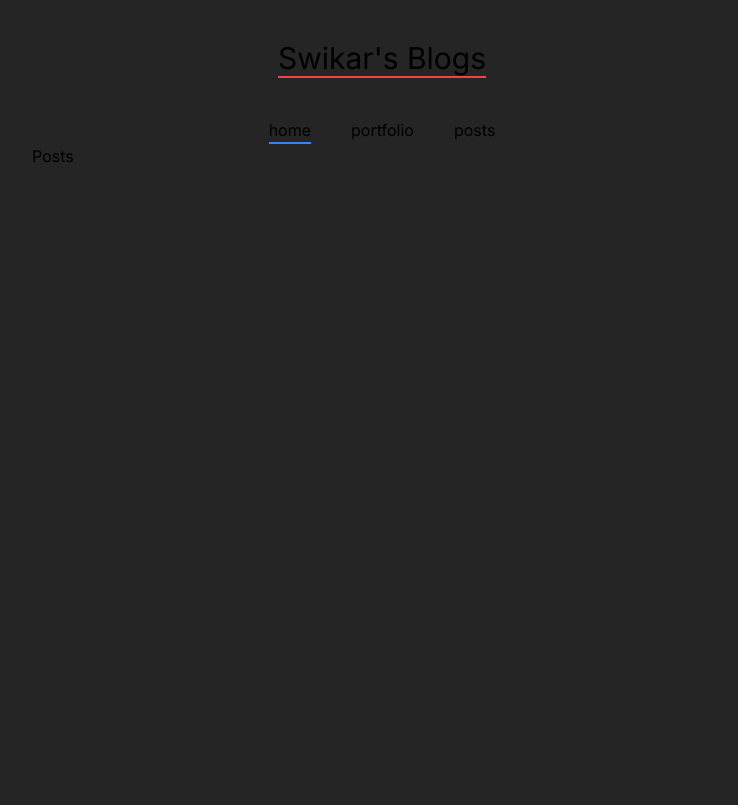
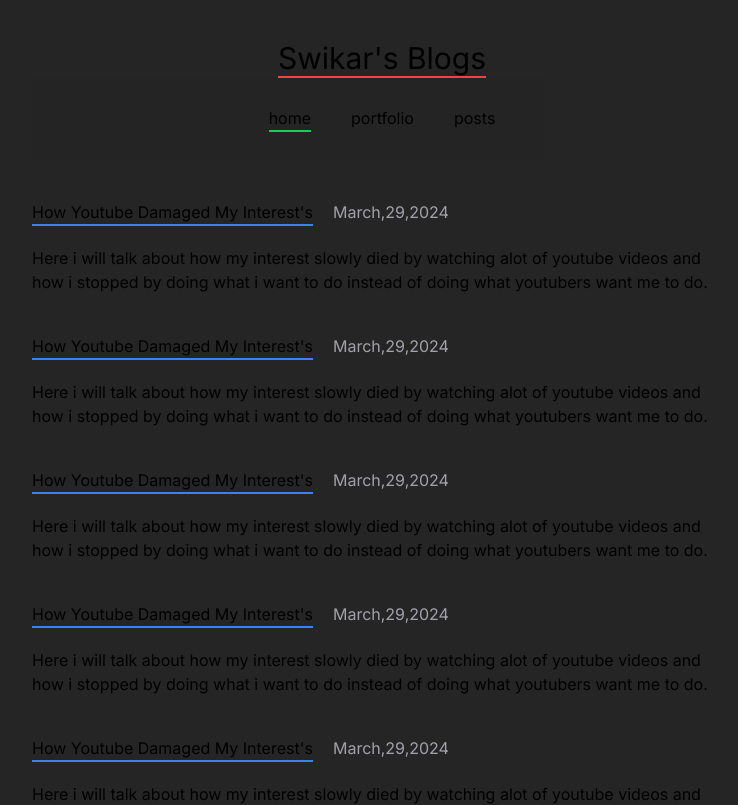
Before and after one commit to realswikarrr/my_blog, a Next.js app: page /posts in a window 1280 px wide. Shown: the top 805 px of the page, without its empty margins (258-996 px from the left). Built offline with nearby package versions, Linux system fonts and the light colour scheme.

Commit message:
feat: 🐴 added navbar and all

```diff
--- a/src/app/components/Nav.tsx
+++ b/src/app/components/Nav.tsx
@@ -2,9 +2,9 @@ import Link from "next/link";
 
 export default function Nav() {
   return (
-    <div>
-      <ul className="flex justify-center mt-10 gap-10">
-        <Link href="/" className=" border-b-2 border-blue-500 cursor-pointer">
+    <div className="sticky top-0 p-7 z-50  bg-[#252525] bg-opacity-90 ">
+      <ul className="flex   justify-center gap-10">
+        <Link href="/" className=" border-b-2 border-green-500 cursor-pointer">
           home
         </Link>
         <Link href="https://swikar.vercel.app/">portfolio</Link>
--- /dev/null
+++ b/src/app/components/NewPosts.tsx
@@ -0,0 +1,21 @@
+export default function NewPosts() {
+  return (
+    <div>
+      {/* Title and Date */}
+      <div className="flex  gap-5 mt-10">
+        <h1 className=" border-b-2 hover:border-red-500 border-blue-500 cursor-pointer">
+          How Youtube Damaged My Interest&apos;s
+        </h1>{" "}
+        <p className="text-zinc-400">March,29,2024</p>
+      </div>
+      {/* Description */}
+      <div className="mt-5">
+        <p>
+          Here i will talk about how my interest slowly died by watching alot of
+          youtube videos and how i stopped by doing what i want to do instead of
+          doing what youtubers want me to do.
+        </p>
+      </div>
+    </div>
+  );
+}
--- a/src/app/posts/page.tsx
+++ b/src/app/posts/page.tsx
@@ -1,7 +1,14 @@
+import NewPosts from "../components/NewPosts";
+
 export default function Posts() {
   return (
     <div>
-      <h1>Posts</h1>
+      <NewPosts />
+      <NewPosts />
+      <NewPosts />
+      <NewPosts />
+      <NewPosts />
+      <NewPosts />
     </div>
   );
 }
--- /dev/null
+++ b/src/app/util/randomColor.ts
@@ -0,0 +1,16 @@
+export function randomColor() {
+  // Generate random values for red, green, and blue components
+  var red = Math.floor(Math.random() * 256); // Random number between 0 and 255
+  var green = Math.floor(Math.random() * 256);
+  var blue = Math.floor(Math.random() * 256);
+
+  // Convert decimal values to hexadecimal strings
+  var redHex = red.toString(16).padStart(2, "0"); // Convert to hexadecimal and ensure two digits
+  var greenHex = green.toString(16).padStart(2, "0");
+  var blueHex = blue.toString(16).padStart(2, "0");
+
+  // Concatenate the hexadecimal values
+  var hexColor = "#" + redHex + greenHex + blueHex;
+
+  return hexColor;
+}
```
